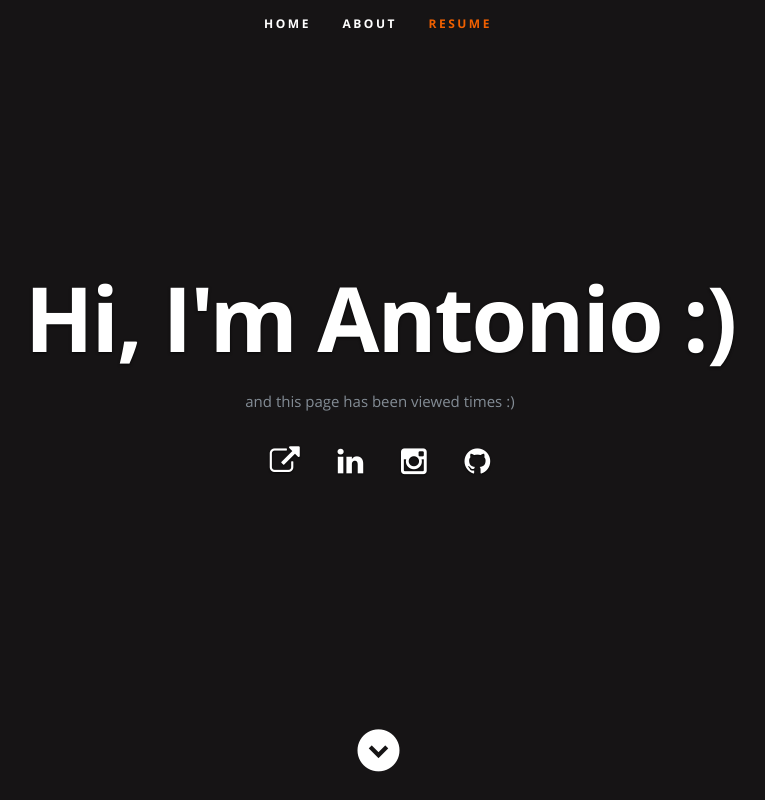
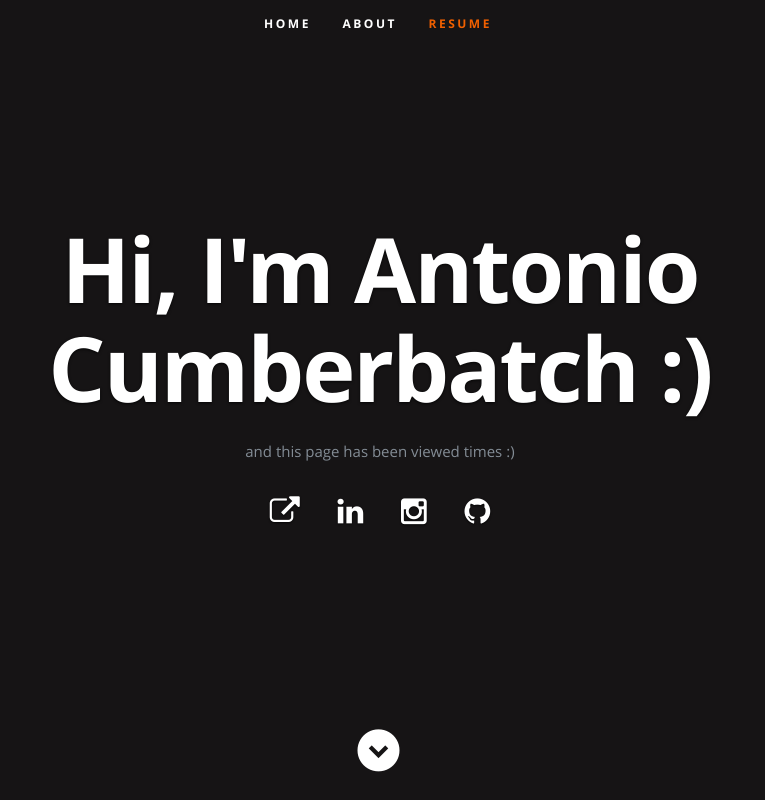
Before and after one commit to strikerX121/azure-resume-challen, a plain HTML site: page frontend/index.html in a window 1280 px wide. Shown: the top 800 px of the page, without its empty margins (262-1027 px from the left). Drawn offline with nearby package versions, Linux system fonts and the light colour scheme; no server answers.

Commit message:
added last name

```diff
--- a/frontend/index.html
+++ b/frontend/index.html
@@ -54,7 +54,7 @@
 
       <div class="row banner">
          <div class="banner-text">
-            <h1 class="responsive-headline">Hi, I'm Antonio :)</h1>
+            <h1 class="responsive-headline">Hi, I'm Antonio Cumberbatch :)</h1>
 
             <p>and this page has been viewed <a id="counter"></a> times :) </p>
             <ul class="social">
```
